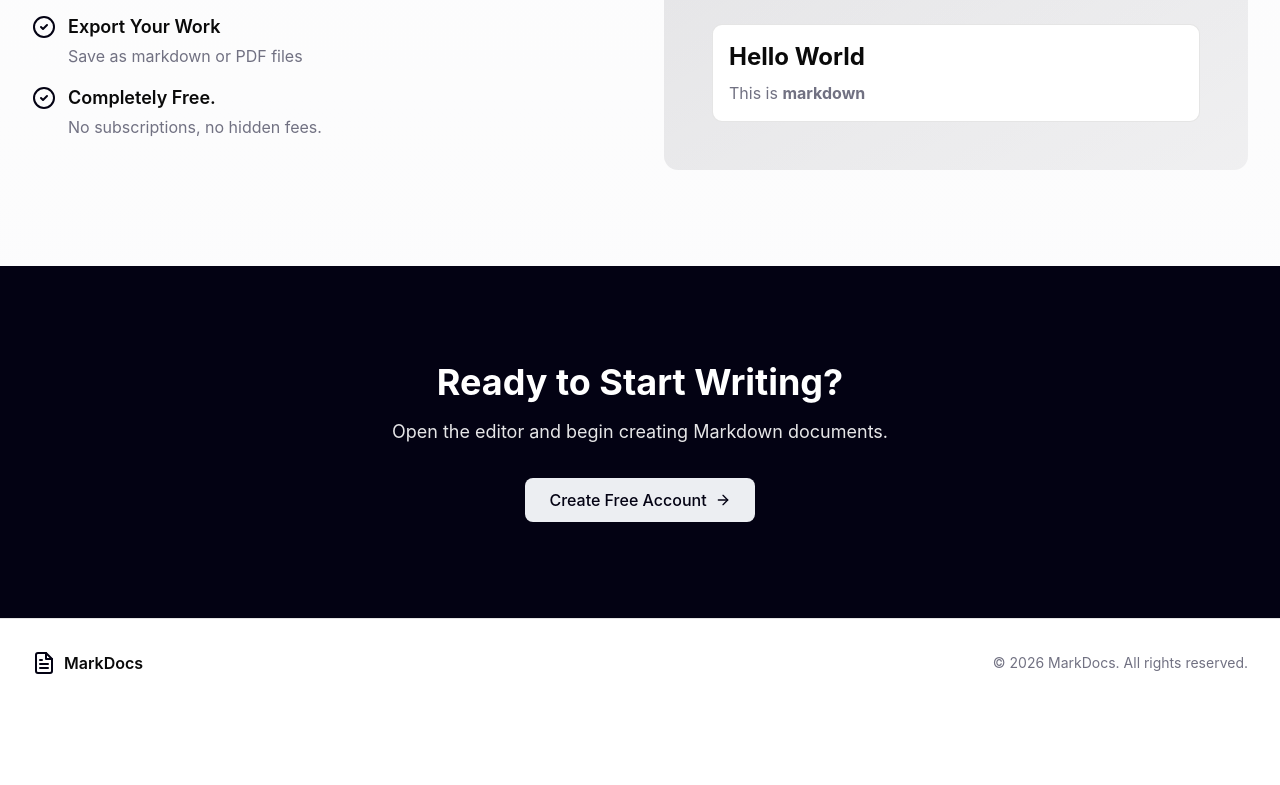
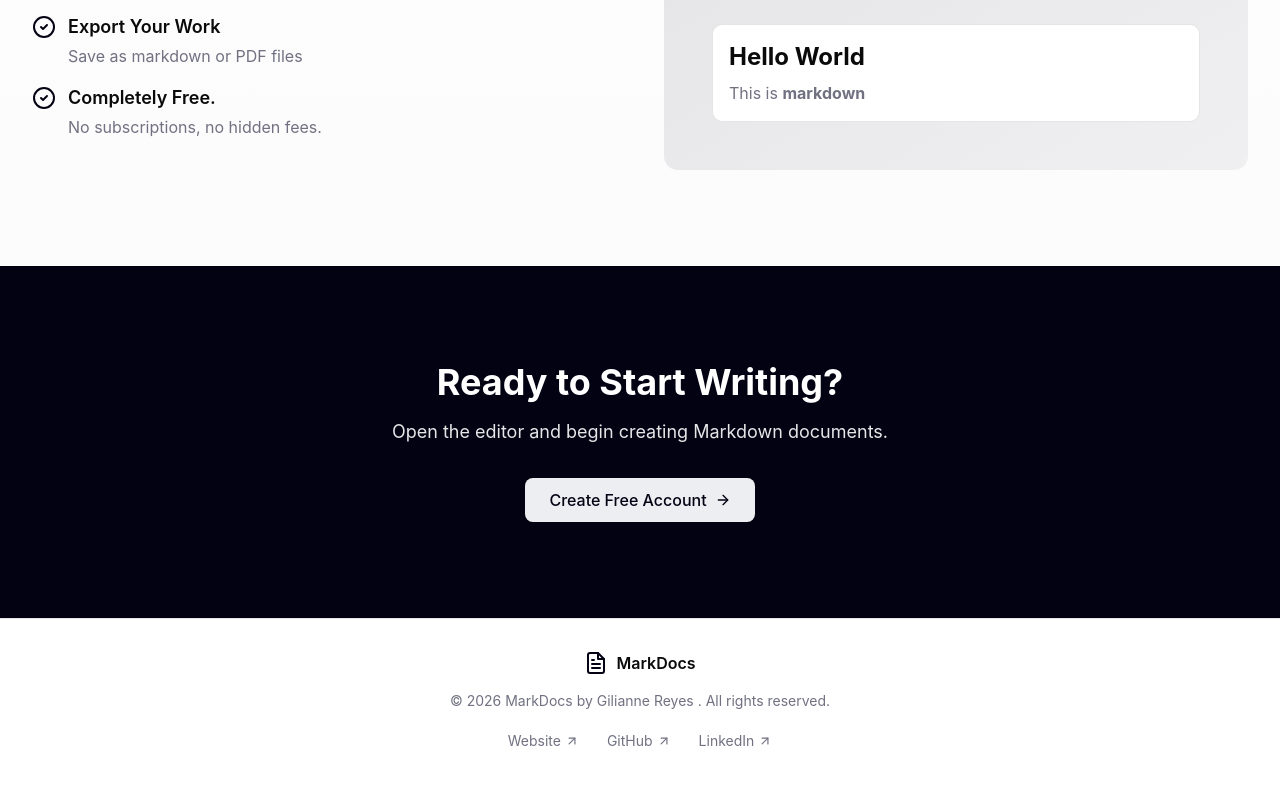
Before and after one commit to bexino/markdown-editor, a Vue app: page / in a window 1280 px wide. Shown: the part 2163-2948 px from the top of the page. Before the commit the page ends 2870 px from the top, so only its background shows below. Built offline with nearby package versions, Linux system fonts and the light colour scheme; no server answers.

Commit message:
feat: add social links in footer

```diff
--- a/src/features/landing/pages/LandingPage.vue
+++ b/src/features/landing/pages/LandingPage.vue
@@ -465,7 +465,7 @@ async function navigateTo(path: string): Promise<void> {
 
     <footer class="border-t bg-card py-8">
       <div class="mx-auto max-w-7xl px-4 sm:px-6 lg:px-8">
-        <div class="flex flex-col items-center justify-between gap-4 md:flex-row">
+        <div class="flex flex-col items-center gap-4">
           <div class="flex items-center gap-2">
             <svg
               class="size-6 text-primary"
@@ -485,7 +485,83 @@ async function navigateTo(path: string): Promise<void> {
             </svg>
             <span class="font-semibold">MarkDocs</span>
           </div>
-          <p class="text-sm text-muted-foreground">© 2026 MarkDocs. All rights reserved.</p>
+          <p class="text-sm text-muted-foreground">
+            © 2026 MarkDocs by
+            <a
+              href="https://www.giliannereyes.com/"
+              target="_blank"
+              rel="noreferrer"
+              class="transition-colors hover:text-foreground"
+            >
+              Gilianne Reyes
+            </a>
+            . All rights reserved.
+          </p>
+          <div class="flex flex-wrap items-center justify-center gap-3 text-sm text-muted-foreground">
+            <a
+              href="https://www.giliannereyes.com/"
+              target="_blank"
+              rel="noreferrer"
+              class="inline-flex items-center gap-1 rounded-md px-2 py-1 transition-colors hover:bg-accent hover:text-foreground"
+            >
+              <span>Website</span>
+              <svg
+                class="size-3.5"
+                viewBox="0 0 24 24"
+                fill="none"
+                stroke="currentColor"
+                stroke-width="2"
+                stroke-linecap="round"
+                stroke-linejoin="round"
+                aria-hidden="true"
+              >
+                <path d="M7 17 17 7" />
+                <path d="M7 7h10v10" />
+              </svg>
+            </a>
+            <a
+              href="https://github.com/giliannereyes"
+              target="_blank"
+              rel="noreferrer"
+              class="inline-flex items-center gap-1 rounded-md px-2 py-1 transition-colors hover:bg-accent hover:text-foreground"
+            >
+              <span>GitHub</span>
+              <svg
+                class="size-3.5"
+                viewBox="0 0 24 24"
+                fill="none"
+                stroke="currentColor"
+                stroke-width="2"
+                stroke-linecap="round"
+                stroke-linejoin="round"
+                aria-hidden="true"
+              >
+                <path d="M7 17 17 7" />
+                <path d="M7 7h10v10" />
+              </svg>
+            </a>
+            <a
+              href="https://www.linkedin.com/in/giliannereyes/"
+              target="_blank"
+              rel="noreferrer"
+              class="inline-flex items-center gap-1 rounded-md px-2 py-1 transition-colors hover:bg-accent hover:text-foreground"
+            >
+              <span>LinkedIn</span>
+              <svg
+                class="size-3.5"
+                viewBox="0 0 24 24"
+                fill="none"
+                stroke="currentColor"
+                stroke-width="2"
+                stroke-linecap="round"
+                stroke-linejoin="round"
+                aria-hidden="true"
+              >
+                <path d="M7 17 17 7" />
+                <path d="M7 7h10v10" />
+              </svg>
+            </a>
+          </div>
         </div>
       </div>
     </footer>
```
